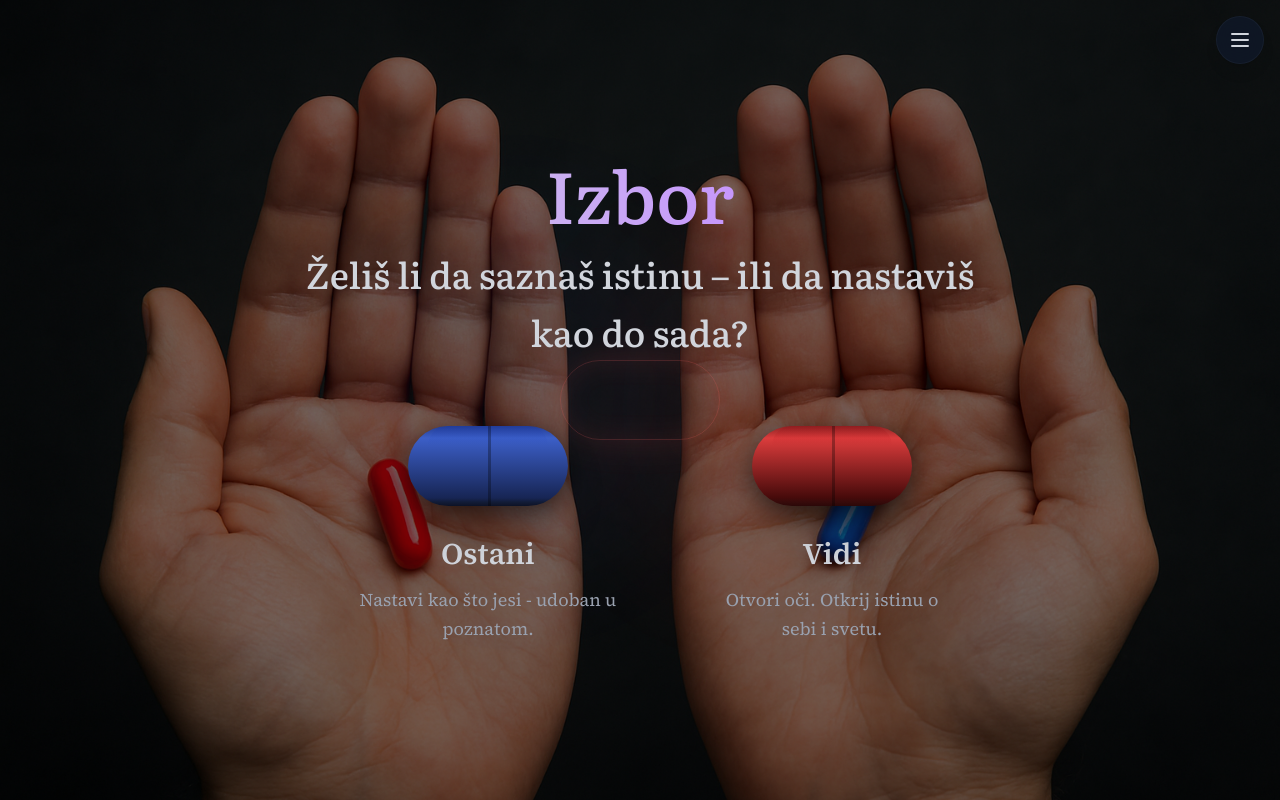
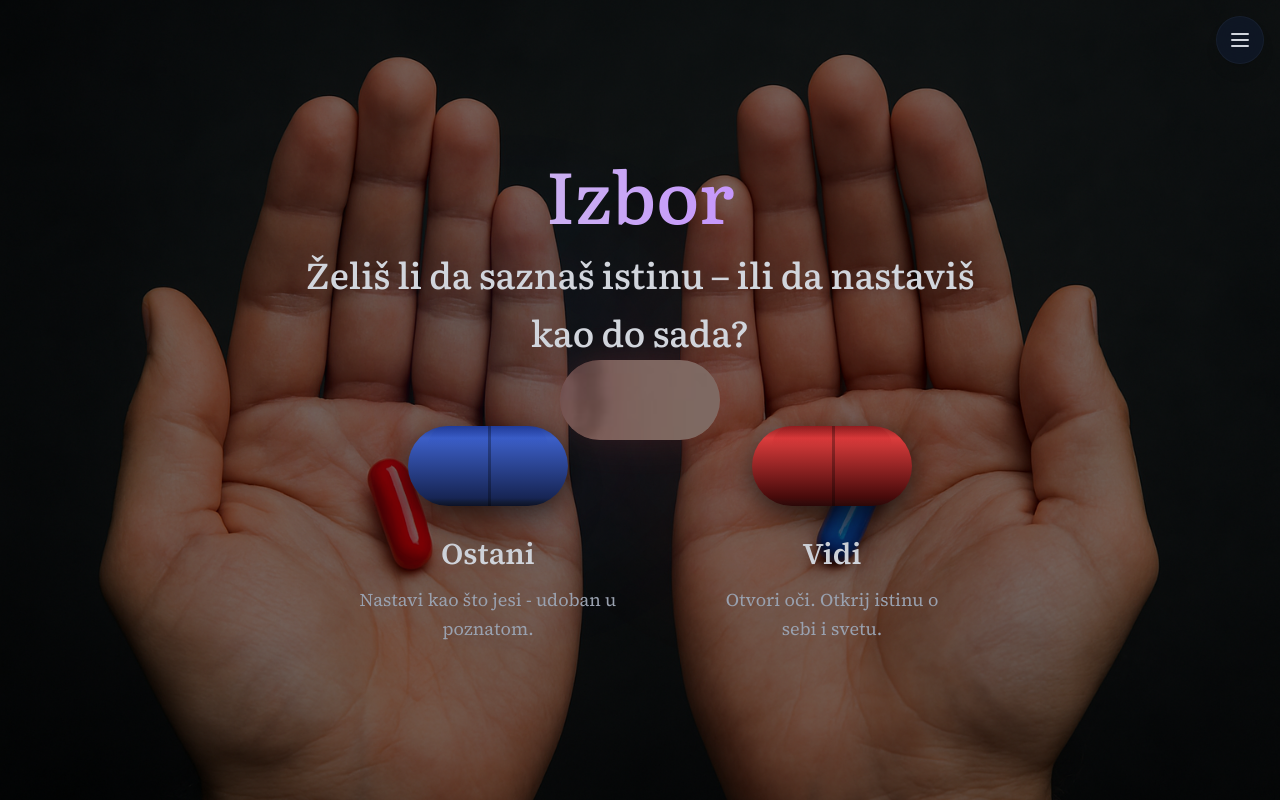
Before and after one commit to nikolabulatovic/novisajt, a Next.js app: page / in a window 1280 px wide. Built offline with nearby package versions, Linux system fonts and the light colour scheme.

Commit message:
checkpoint - add PillContext and useMaskExpansionFromPill

```diff
--- a/app/page.tsx
+++ b/app/page.tsx
@@ -2,6 +2,7 @@
 
 import { useState } from 'react';
 import { NavigationProvider, Stage } from '@/contexts/NavigationContext';
+import { PillProvider } from '@/contexts/PillContext';
 import ChoiceStage from '@/components/ChoiceStage';
 import CharacterEvaluation from '@/components/CharacterEvaluation';
 import RedPillIntro from '@/components/RedPillIntro';
@@ -123,6 +124,7 @@ export default function Home() {
 
   return (
     <NavigationProvider currentStage={stage} navigateToStage={navigateToStage}>
+      <PillProvider>
         <NavigationMenu />
         <main className='min-h-screen bg-black text-white overflow-hidden relative'>
           <>
@@ -180,6 +182,7 @@ export default function Home() {
             {stage === 'after-choice' && <AfterChoice />}
           </>
         </main>
+      </PillProvider>
     </NavigationProvider>
   );
 }
--- a/components/ChoiceStage.tsx
+++ b/components/ChoiceStage.tsx
@@ -4,7 +4,7 @@ import { useState } from 'react';
 import Pill from './ui/Pill';
 import { sectionBackgrounds } from '@/config/sectionBackgrounds';
 import MaskedContainer from './ui/MaskedContainer';
-import { useMaskExpansion } from '@/hooks/useMaskExpansion';
+import { useMaskExpansionFromPill } from '@/hooks/useMaskExpansionFromPill';
 
 interface ChoiceStageProps {
   onPillChoice: (pill: 'red' | 'blue') => void;
@@ -14,10 +14,8 @@ export default function ChoiceStage({ onPillChoice }: ChoiceStageProps) {
   const [isFadingOut, setIsFadingOut] = useState(false);
   const [selectedPill, setSelectedPill] = useState<'red' | 'blue' | null>(null);
 
-  // Use mask expansion hook
-  const { startExpansion, maskStyle, expansionProgress } = useMaskExpansion({
-    centerX: 50,
-    centerY: 50,
+  // Use mask expansion hook - automatically gets red pill position from PillContext
+  const { startExpansion, maskStyle, expansionProgress } = useMaskExpansionFromPill({
     onComplete: () => {
       // After mask expansion completes, trigger transition
       setIsFadingOut(true);
@@ -31,6 +29,7 @@ export default function ChoiceStage({ onPillChoice }: ChoiceStageProps) {
     setSelectedPill(pill);
 
     if (pill === 'red') {
+      // Start expansion - position is automatically calculated from red pill in context
       startExpansion();
     }
   };
@@ -46,7 +45,6 @@ export default function ChoiceStage({ onPillChoice }: ChoiceStageProps) {
         expansionProgress={expansionProgress}
         backgroundImage={backgroundImage}
         nextBackgroundImage={nextBackgroundImage}
-        isFadingOut={isFadingOut}
         showGlow={!!nextBackgroundImage}>
 
         {/* Animated background - minimal */}
--- a/components/ui/MaskedContainer.tsx
+++ b/components/ui/MaskedContainer.tsx
@@ -16,7 +16,6 @@ interface MaskedContainerProps {
   expansionProgress?: number; // Progress of expansion (0 to 1), used to determine if mask should be applied
   backgroundImage?: string; // Current section background
   nextBackgroundImage?: string; // Next section background to reveal inside mask
-  isFadingOut?: boolean; // Whether the container is fading out
   showGlow?: boolean; // Whether to show the glow border
   className?: string; // Additional CSS classes
 }
@@ -31,7 +30,6 @@ export default function MaskedContainer({
   expansionProgress = 0,
   backgroundImage,
   nextBackgroundImage,
-  isFadingOut = false,
   showGlow = true,
   className = '',
 }: MaskedContainerProps) {
@@ -51,8 +49,7 @@ export default function MaskedContainer({
 
   return (
     <div
-      className={`min-h-screen flex items-center justify-center p-8 relative transition-opacity duration-[600ms] ease-in-out ${isFadingOut ? 'opacity-0' : 'opacity-100'
-        } ${className}`}>
+      className={`min-h-screen flex items-center justify-center p-8 relative ${className}`}>
       {/* SVG mask definition - creates a hole in the current section background */}
       <svg className='absolute' height='100%' width='100%' style={{ pointerEvents: 'none' }}>
         <defs>
@@ -79,10 +76,10 @@ export default function MaskedContainer({
       {
         nextBackgroundImage && (
           <div
-            className={`absolute inset-0 bg-cover bg-center bg-no-repeat before:content-[""] before:absolute before:inset-0 before:bg-black/50 ${expansionProgress > 0 ? 'z-[10000]' : ''}`}
+            className={`absolute inset-0 bg-cover bg-center bg-no-repeat before:content-[""] before:absolute before:inset-0 before:bg-black/50 ${expansionProgress >= 0 ? 'z-[10000]' : ''}`}
             style={{
               backgroundImage: `url('${nextBackgroundImage}')`,
-              ...(expansionProgress > 0 ? {
+              ...(expansionProgress >= 0 ? {
                 maskImage: `url(#${maskId})`,
                 WebkitMaskImage: `url(#${maskId})`,
               } : {}),
@@ -97,7 +94,7 @@ export default function MaskedContainer({
       {
         backgroundImage ? (
           <div
-            className='absolute inset-0 bg-cover bg-center bg-no-repeat transition-opacity duration-[600ms] z-0 before:content-[""] before:absolute before:inset-0 before:bg-black/50'
+            className='absolute inset-0 bg-cover bg-center bg-no-repeat z-0 before:content-[""] before:absolute before:inset-0 before:bg-black/50'
             style={{
               backgroundImage: `url('${backgroundImage}')`,
             }}
--- a/components/ui/Pill.tsx
+++ b/components/ui/Pill.tsx
@@ -1,7 +1,8 @@
 'use client';
 
-import { useState, MouseEvent } from 'react';
+import { useState, MouseEvent, useRef, useEffect } from 'react';
 import { useNavigation } from '@/contexts/NavigationContext';
+import { usePillContext } from '@/contexts/PillContext';
 import {
   getBackgroundImageForStage,
   getBackgroundOpacityForStage,
@@ -31,9 +32,21 @@ export default function Pill({
 }: PillProps) {
   const [isExpanding, setIsExpanding] = useState(false);
   const { currentStage } = useNavigation();
+  const pillContext = usePillContext();
+  const pillShapeRef = useRef<HTMLDivElement>(null);
   const isRed = color === 'red';
   const rotationClass = isRed ? '-rotate-3' : 'rotate-3';
   const isButton = !!label;
+
+  // Register red pill ref in context (ref to the actual pill shape element)
+  useEffect(() => {
+    if (isRed && pillContext && pillShapeRef.current) {
+      pillContext.registerRedPill(pillShapeRef as React.RefObject<HTMLElement | null>);
+      return () => {
+        pillContext.unregisterRedPill();
+      };
+    }
+  }, [isRed, pillContext]);
 
   const gradientStyle = isRed
     ? 'linear-gradient(to bottom, rgb(140, 35, 35) 0%, rgb(220, 60, 60) 15%, rgb(69, 10, 10) 90%, rgb(55, 11, 11) 95%, rgb(48, 9, 9) 98%, rgb(42, 8, 8) 100%)'
@@ -77,6 +90,7 @@ export default function Pill({
             <div className='absolute inset-0 rounded-full bg-black/50 blur-md translate-y-2'></div>
             {/* Pill with top-to-bottom gradient */}
             <div
+              ref={isRed ? pillShapeRef : undefined}
               className='relative w-full h-full rounded-full flex items-center justify-center shadow-2xl'
               style={{
                 background: gradientStyle,
@@ -118,6 +132,7 @@ export default function Pill({
         <div className='absolute inset-0 rounded-full bg-black/50 blur-md translate-y-2'></div>
         {/* Pill with top-to-bottom gradient */}
         <div
+          ref={isRed ? pillShapeRef : undefined}
           className='relative w-full h-full rounded-full flex items-center justify-center shadow-2xl'
           style={{
             background: gradientStyle,
--- /dev/null
+++ b/contexts/PillContext.tsx
@@ -0,0 +1,37 @@
+'use client';
+
+import { createContext, useContext, useState, ReactNode } from 'react';
+
+interface PillContextValue {
+  redPillRef: React.RefObject<HTMLElement | null> | null;
+  registerRedPill: (ref: React.RefObject<HTMLElement | null>) => void;
+  unregisterRedPill: () => void;
+}
+
+const PillContext = createContext<PillContextValue | null>(null);
+
+export function PillProvider({ children }: { children: ReactNode }) {
+  const [redPillRef, setRedPillRef] = useState<React.RefObject<HTMLElement | null> | null>(null);
+
+  const registerRedPill = (ref: React.RefObject<HTMLElement | null>) => {
+    setRedPillRef(ref);
+  };
+
+  const unregisterRedPill = () => {
+    setRedPillRef(null);
+  };
+
+  return (
+    <PillContext.Provider value={{ redPillRef, registerRedPill, unregisterRedPill }}>
+      {children}
+    </PillContext.Provider>
+  );
+}
+
+export function usePillContext() {
+  const context = useContext(PillContext);
+  if (!context) {
+    return null;
+  }
+  return context;
+}
--- a/hooks/useMaskExpansion.ts
+++ b/hooks/useMaskExpansion.ts
@@ -2,27 +2,30 @@ import { useState, useCallback, useMemo } from 'react';
 import { appleEaseOut } from '@/utils/easing';
 
 const EXPANSION_DURATION = 1500;
-const EXPANSION_CENTER_X = 50;
-const EXPANSION_CENTER_Y = 50;
+const DEFAULT_CENTER_X = 50;
+const DEFAULT_CENTER_Y = 50;
 
-// Pill dimensions (matching Pill component: w-32 h-16 md:w-40 md:h-20)
-// Using desktop size as base (160px x 80px)
-const PILL_WIDTH_PX = 160;
-const PILL_HEIGHT_PX = 80;
-const PILL_BORDER_RADIUS_PX = PILL_HEIGHT_PX / 2; // Full rounded = 50% of height
-
-interface UseMaskExpansionOptions {
+export interface UseMaskExpansionOptions {
   duration?: number; // Animation duration in milliseconds
   centerX?: number; // Center X position as percentage (0-100)
   centerY?: number; // Center Y position as percentage (0-100)
-  pillWidth?: number; // Starting pill width in pixels
-  pillHeight?: number; // Starting pill height in pixels
+  startWidth: number; // Starting width in pixels
+  startHeight: number; // Starting height in pixels
+  startBorderRadius: number; // Starting border radius in pixels
   onComplete?: () => void; // Callback when animation completes
 }
 
-interface UseMaskExpansionReturn {
+export type MaskStyle = {
+  width: string; // Current width (px or vw)
+  height: string; // Current height (px or vh)
+  borderRadius: string; // Current border radius (px)
+  left: string; // Left position
+  top: string; // Top position
+};
+
+export interface UseMaskExpansionReturn {
   expansionProgress: number; // 0 to 1
-  startExpansion: (pillCenterX?: number, pillCenterY?: number) => void; // Function to start the animation, optionally with pill center position
+  startExpansion: (centerX?: number, centerY?: number) => void; // Function to start the animation, optionally with center position
   maskStyle: {
     width: string; // Current width (px or vw)
     height: string; // Current height (px or vh)
@@ -33,29 +36,34 @@ interface UseMaskExpansionReturn {
 }
 
 /**
- * Hook for managing pill-to-viewport mask expansion animation
- * Morphs from pill shape to full viewport rectangle
+ * Generic hook for managing mask expansion animation
+ * Morphs from a starting shape to full viewport rectangle
  */
 export function useMaskExpansion({
   duration = EXPANSION_DURATION,
-  centerX = EXPANSION_CENTER_X,
-  centerY = EXPANSION_CENTER_Y,
-  pillWidth = PILL_WIDTH_PX,
-  pillHeight = PILL_HEIGHT_PX,
+  centerX = DEFAULT_CENTER_X,
+  centerY = DEFAULT_CENTER_Y,
+  startWidth,
+  startHeight,
+  startBorderRadius,
   onComplete,
-}: UseMaskExpansionOptions = {}): UseMaskExpansionReturn {
+}: UseMaskExpansionOptions): UseMaskExpansionReturn {
   const [expansionProgress, setExpansionProgress] = useState(0);
   const [currentCenterX, setCurrentCenterX] = useState(centerX);
   const [currentCenterY, setCurrentCenterY] = useState(centerY);
 
-  const startExpansion = useCallback((pillCenterX?: number, pillCenterY?: number) => {
+  const startExpansion = useCallback((overrideCenterX?: number, overrideCenterY?: number) => {
     // Reset expansion progress
     setExpansionProgress(0);
 
-    // Update center position if provided (from pill click)
-    if (pillCenterX !== undefined && pillCenterY !== undefined) {
-      setCurrentCenterX(pillCenterX);
-      setCurrentCenterY(pillCenterY);
+    // Update center position if provided
+    if (overrideCenterX !== undefined && overrideCenterY !== undefined) {
+      setCurrentCenterX(overrideCenterX);
+      setCurrentCenterY(overrideCenterY);
+    } else {
+      // Use default center position
+      setCurrentCenterX(centerX);
+      setCurrentCenterY(centerY);
     }
 
     const startTime = Date.now();
@@ -78,18 +86,18 @@ export function useMaskExpansion({
     };
 
     requestAnimationFrame(animate);
-  }, [duration, onComplete]);
+  }, [duration, onComplete, centerX, centerY]);
 
   // Calculate mask style - use SSR-safe values when window is undefined
   // Since expansionProgress starts at 0, initial values will be consistent
   const maskStyle = useMemo(() => {
-    // SSR-safe: use pill dimensions when window is undefined
+    // SSR-safe: use starting dimensions when window is undefined
     // This ensures server and client initial render match
     if (typeof window === 'undefined') {
       return {
-        width: `${pillWidth}px`,
-        height: `${pillHeight}px`,
-        borderRadius: `${PILL_BORDER_RADIUS_PX}px`,
+        width: `${startWidth}px`,
+        height: `${startHeight}px`,
+        borderRadius: `${startBorderRadius}px`,
         left: `${currentCenterX}%`,
         top: `${currentCenterY}%`,
       };
@@ -98,15 +106,13 @@ export function useMaskExpansion({
     const viewportWidth = window.innerWidth;
     const viewportHeight = window.innerHeight;
 
-    // Start with pill dimensions, end with viewport dimensions
-    const startWidth = pillWidth;
-    const startHeight = pillHeight;
+    // Start with provided dimensions, end with viewport dimensions
     const endWidth = viewportWidth;
     const endHeight = viewportHeight;
 
     const currentWidth = startWidth + (endWidth - startWidth) * expansionProgress;
     const currentHeight = startHeight + (endHeight - startHeight) * expansionProgress;
-    const currentBorderRadius = PILL_BORDER_RADIUS_PX * (1 - expansionProgress);
+    const currentBorderRadius = startBorderRadius * (1 - expansionProgress);
 
     // Calculate position to keep center point fixed
     const left = `calc(${currentCenterX}% - ${(currentWidth / viewportWidth) * 50}vw)`;
@@ -119,7 +125,7 @@ export function useMaskExpansion({
       left,
       top,
     };
-  }, [expansionProgress, currentCenterX, currentCenterY, pillWidth, pillHeight]);
+  }, [expansionProgress, currentCenterX, currentCenterY, startWidth, startHeight, startBorderRadius]);
 
   return {
     expansionProgress,
--- /dev/null
+++ b/hooks/useMaskExpansionFromPill.ts
@@ -0,0 +1,51 @@
+import { useCallback } from 'react';
+import { usePillContext } from '@/contexts/PillContext';
+import { useMaskExpansion, UseMaskExpansionOptions, UseMaskExpansionReturn } from './useMaskExpansion';
+
+// Pill dimensions (matching Pill component: w-32 h-16 md:w-40 md:h-20)
+// Using desktop size as base (160px x 80px)
+const PILL_WIDTH_PX = 160;
+const PILL_HEIGHT_PX = 80;
+const PILL_BORDER_RADIUS_PX = PILL_HEIGHT_PX / 2; // Full rounded = 50% of height
+
+interface UseMaskExpansionFromPillOptions extends Omit<UseMaskExpansionOptions, 'centerX' | 'centerY' | 'startWidth' | 'startHeight' | 'startBorderRadius'> {
+  // All options from useMaskExpansion except those that are pill-specific
+}
+
+/**
+ * Hook that wraps useMaskExpansion specifically for pill-to-viewport expansion
+ * Automatically gets the red pill position from PillContext and uses pill dimensions
+ */
+export function useMaskExpansionFromPill({
+  duration,
+  onComplete,
+}: UseMaskExpansionFromPillOptions = {}): UseMaskExpansionReturn {
+  const pillContext = usePillContext();
+
+  // Use the generic useMaskExpansion hook with pill-specific dimensions
+  const { startExpansion: baseStartExpansion, ...rest } = useMaskExpansion({
+    duration,
+    startWidth: PILL_WIDTH_PX,
+    startHeight: PILL_HEIGHT_PX,
+    startBorderRadius: PILL_BORDER_RADIUS_PX,
+    onComplete,
+  });
+
+  const startExpansion = useCallback(() => {
+    // Calculate position from red pill ref in context (on-demand)
+    if (pillContext?.redPillRef?.current) {
+      const rect = pillContext.redPillRef.current.getBoundingClientRect();
+      const centerX = ((rect.left + rect.width / 2) / window.innerWidth) * 100;
+      const centerY = ((rect.top + rect.height / 2) / window.innerHeight) * 100;
+      baseStartExpansion(centerX, centerY);
+    } else {
+      // Fallback to default center if pill not found
+      baseStartExpansion();
+    }
+  }, [baseStartExpansion, pillContext]);
+
+  return {
+    ...rest,
+    startExpansion,
+  };
+}
```
Lines whose indentation alone changed are shown as unchanged.
